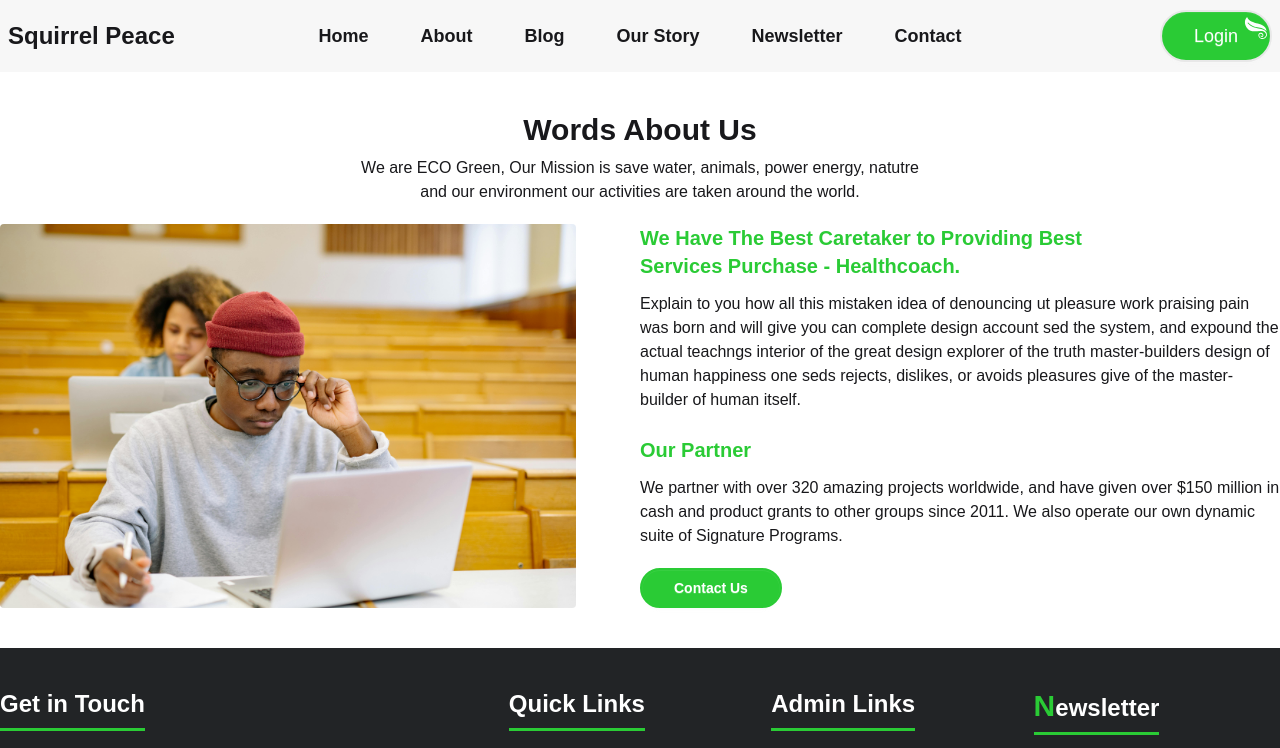
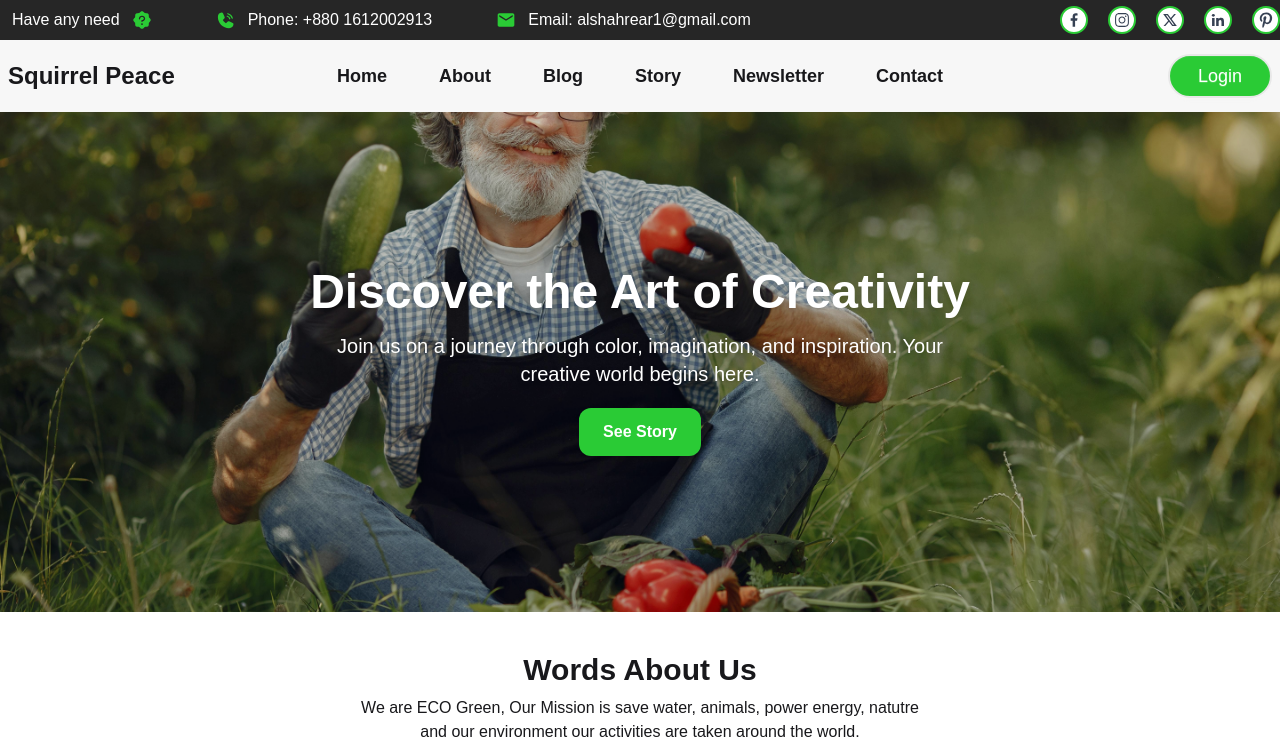
Before and after one commit to alshahrear/squirrel-peace-client, a React app: page /aboutPage in a window 1280 px wide. Shown: the top 748 px of the page. Built offline with nearby package versions, Linux system fonts and the light colour scheme; no server answers; the HTML template or start-up script is replaced by a standard one.

Commit message:
social and about banner make

```diff
--- a/package.json
+++ b/package.json
@@ -18,7 +18,7 @@
     "@tailwindcss/vite": "^4.1.6",
     "animate.css": "^4.1.1",
     "firebase": "^11.7.1",
-    "framer-motion": "^12.12.1",
+    "framer-motion": "^12.12.2",
     "keen-slider": "^6.8.6",
     "localforage": "^1.10.0",
     "match-sorter": "^8.0.1",
--- /dev/null
+++ b/src/Components/Layout/ImageBanner/ImageBanner.jsx
@@ -0,0 +1,62 @@
+
+import { Swiper, SwiperSlide } from "swiper/react";
+import { Autoplay } from "swiper/modules";
+import "swiper/css";
+
+import img1 from "../../../assets/about1.jpg";
+import img2 from "../../../assets/about2.jpg";
+import img3 from "../../../assets/about3.jpg";
+import img4 from "../../../assets/about4.jpg";
+import { NavLink } from "react-router-dom";
+
+const images = [img1, img2, img3, img4];
+
+const ImageBanner = () => {
+    return (
+        <div>
+            <div className="relative w-full h-[500px] overflow-hidden">
+                {/* Background Swiper Image Slider */}
+                <Swiper
+                    modules={[Autoplay]}
+                    autoplay={{ delay: 4000, disableOnInteraction: false, reverseDirection: false }}
+                    loop={true}
+                    slidesPerView={1}
+                    className="w-full h-full"
+                >
+                    {images.map((img, index) => (
+                        <SwiperSlide key={index}>
+                            <div className="w-full h-full relative">
+                                <img
+                                    src={img}
+                                    alt={`Slide ${index}`}
+                                    className="w-full h-full object-cover"
+                                />
+                                {/* Light Dark Overlay */}
+                                <div className="absolute inset-0 bg-black/20"></div>
+                            </div>
+                        </SwiperSlide>
+                    ))}
+                </Swiper>
+
+                {/* Fixed Foreground Content */}
+                <div className="absolute inset-0 flex flex-col items-center justify-center text-center px-4 z-10">
+                    <h1 className="text-4xl md:text-5xl font-bold text-white drop-shadow-md mb-4">
+                        Discover the Art of Creativity
+                    </h1>
+                    <p className="text-lg md:text-xl text-white max-w-2xl drop-shadow-sm">
+                        Join us on a journey through color, imagination, and inspiration. Your creative world begins here.
+                    </p>
+                    <NavLink to="">
+                        <button className="bg-[#2acb35] hover:bg-transparent hover:border-1 text-white px-6 py-3 rounded-xl font-semibold shadow-lg transition duration-300 mt-5">
+                            See Story
+                        </button>
+                    </NavLink>
+                </div>
+            </div>
+            {/* social contact */}
+
+        </div>
+    );
+};
+
+export default ImageBanner;
--- a/src/Components/Layout/Main.jsx
+++ b/src/Components/Layout/Main.jsx
@@ -1,10 +1,12 @@
 import { Outlet } from "react-router-dom";
 import Navbar from "../Pages/Home/Navbar/Navbar";
 import Footer from "./Footer/Footer";
+import SocialContact from "../SocialContact/SocialContact";
 
 const Main = () => {
     return (
         <div>
+            <SocialContact></SocialContact>
             <Navbar></Navbar>
             <Outlet></Outlet>
             <Footer></Footer>
--- a/src/Components/Pages/About/AboutPage.jsx
+++ b/src/Components/Pages/About/AboutPage.jsx
@@ -1,10 +1,15 @@
 import { NavLink } from "react-router-dom";
 import about0 from "../../../assets/blogcat2.jpg";
+import ImageBanner from "../../Layout/ImageBanner/ImageBanner";
 
 
 const AboutPage = () => {
     return (
-        <div className="my-10 max-w-screen-xl mx-auto">
+        <div className="mb-10 ">
+            <div>
+                <ImageBanner></ImageBanner>
+            </div>
+            <div className="max-w-screen-xl mx-auto mt-10">
                 <div className="text-center space-y-2 mb-5">
                     <h1 className="text-3xl font-bold">Words About Us</h1>
                     <p> We are ECO Green, Our Mission is save water, animals, power energy, natutre <br /> and our environment our activities are taken around the world.</p>
@@ -29,6 +34,7 @@ const AboutPage = () => {
                     </div>
                 </div>
             </div>
+        </div>
     );
 };
 
--- a/src/Components/Pages/Home/Navbar/Navbar.jsx
+++ b/src/Components/Pages/Home/Navbar/Navbar.jsx
@@ -1,5 +1,4 @@
 import { NavLink } from "react-router-dom";
-import { GiCurledLeaf } from "react-icons/gi";
 import useAuth from "../../../Layout/useAuth";
 
 const Navbar = () => {
@@ -24,13 +23,13 @@ const Navbar = () => {
                 </ul>
             </li>
         </div>
-        <li className="text-lg font-semibold"><NavLink>Our Story</NavLink></li>
+        <li className="text-lg font-semibold"><NavLink>Story</NavLink></li>
         <li className="text-lg font-semibold"><NavLink to="/newsletterPage">Newsletter</NavLink></li>
         <li className="text-lg font-semibold"><NavLink to="/contact">Contact</NavLink></li>
     </>
     return (
         <div className="bg-[#f7f7f7]">
-            <div className="navbar max-w-screen-xl mx-auto ">
+            <div className="navbar max-w-screen-xl mx-auto">
                 <div className="navbar-start">
                     <div className="dropdown">
                         <div tabIndex={0} role="button" className="btn btn-ghost lg:hidden">
@@ -61,8 +60,7 @@ const Navbar = () => {
                             </> :
                             <>
                                 <NavLink to="/login">
-                                    <button className="btn px-8 py-6 rounded-full text-white border-2 bg-[#2acb35] hover:text-[#404040]  hover:bg-white hover:border-[#2acb35]  "><span className="relative text-lg font-medium ">Login</span>
-                                        <GiCurledLeaf className="absolute text-2xl top-4 ml-20"></GiCurledLeaf>
+                                    <button className="btn px-7 py-5 rounded-full text-white border-2 bg-[#2acb35] hover:text-[#404040]  hover:bg-white hover:border-[#2acb35]  "><span className="text-lg font-medium ">Login</span>
                                     </button>
                                 </NavLink>
                             </>
--- /dev/null
+++ b/src/Components/SocialContact/SocialContact.jsx
@@ -0,0 +1,42 @@
+import { BiLogoLinkedin } from "react-icons/bi";
+import { GrFacebookOption } from "react-icons/gr";
+import { RiTwitterXLine } from "react-icons/ri";
+import { RxInstagramLogo } from "react-icons/rx";
+import { TfiPinterest } from "react-icons/tfi";
+import { PiPhoneCallFill } from "react-icons/pi";
+import { MdEmail } from "react-icons/md";
+import { PiSealQuestionFill } from "react-icons/pi";
+
+
+const SocialContact = () => {
+    return (
+        <div className="bg-[#262626] ">
+            <div className="flex justify-between max-w-screen-xl mx-auto">
+                <div className="flex items-center gap-16 px-3 text-white  font-medium text-[16px] py-2">
+                    <p className="flex items-center gap-3"> Have any need <PiSealQuestionFill className="text-[#2acb35] text-xl"></PiSealQuestionFill></p>
+                    <p className="flex items-center gap-3"><PiPhoneCallFill className="text-[#2acb35] text-xl"></PiPhoneCallFill>Phone: +880 1612002913</p>
+                    <p className="flex items-center gap-3"> <MdEmail className="text-[#2acb35] text-xl"></MdEmail> Email: alshahrear1@gmail.com</p>
+                </div>
+                <div className='flex items-center space-x-5'>
+                    <button title="Facebook" className="flex justify-center items-center w-7 h-7 border-2 border-[#2acb35] p-1 rounded-full text-xl bg-white text-gray-700 transition transform hover:scale-115">
+                        <GrFacebookOption />
+                    </button>
+                    <button title="Instagram" className="flex justify-center items-center w-7 h-7 border-2 border-[#2acb35] p-1 rounded-full text-xl bg-white text-gray-700 transition transform hover:scale-115">
+                        <RxInstagramLogo></RxInstagramLogo>
+                    </button>
+                    <button title="Twitter" className="flex justify-center items-center w-7 h-7 border-2 border-[#2acb35] p-1 rounded-full text-xl bg-white text-gray-700 transition transform hover:scale-115">
+                        <RiTwitterXLine></RiTwitterXLine>
+                    </button>
+                    <button title="Linkedin" className="flex justify-center items-center w-7 h-7 border-2 border-[#2acb35] p-1 rounded-full text-xl bg-white text-gray-700 transition transform hover:scale-115">
+                        <BiLogoLinkedin></BiLogoLinkedin>
+                    </button>
+                    <button title="Pinterest" className="flex justify-center items-center w-7 h-7 border-2 border-[#2acb35] p-1 rounded-full text-xl bg-white text-gray-700 transition transform hover:scale-115">
+                        <TfiPinterest></TfiPinterest>
+                    </button>
+                </div>
+            </div>
+        </div>
+    );
+};
+
+export default SocialContact;
```
Also changed, not shown: 1 other file (tests, documents, lock files or other folders). Lines whose indentation alone changed are shown as unchanged.
